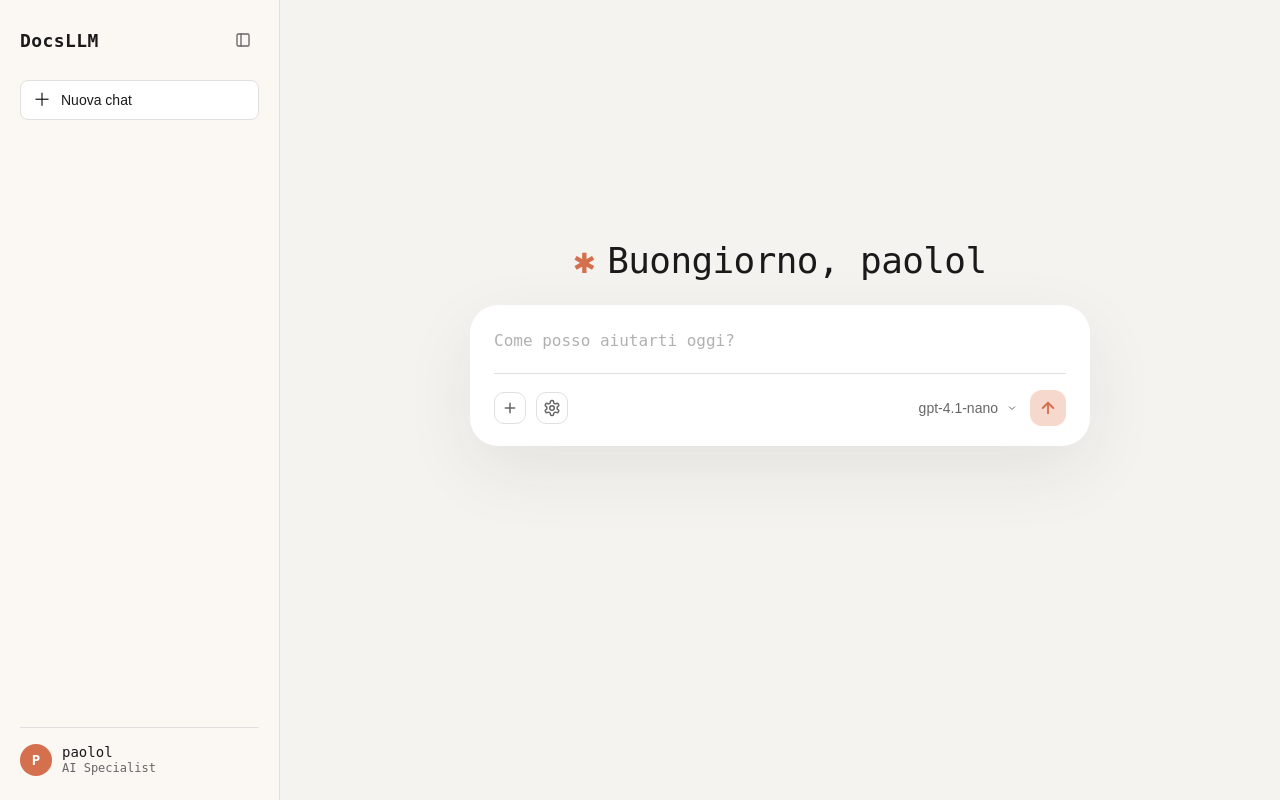
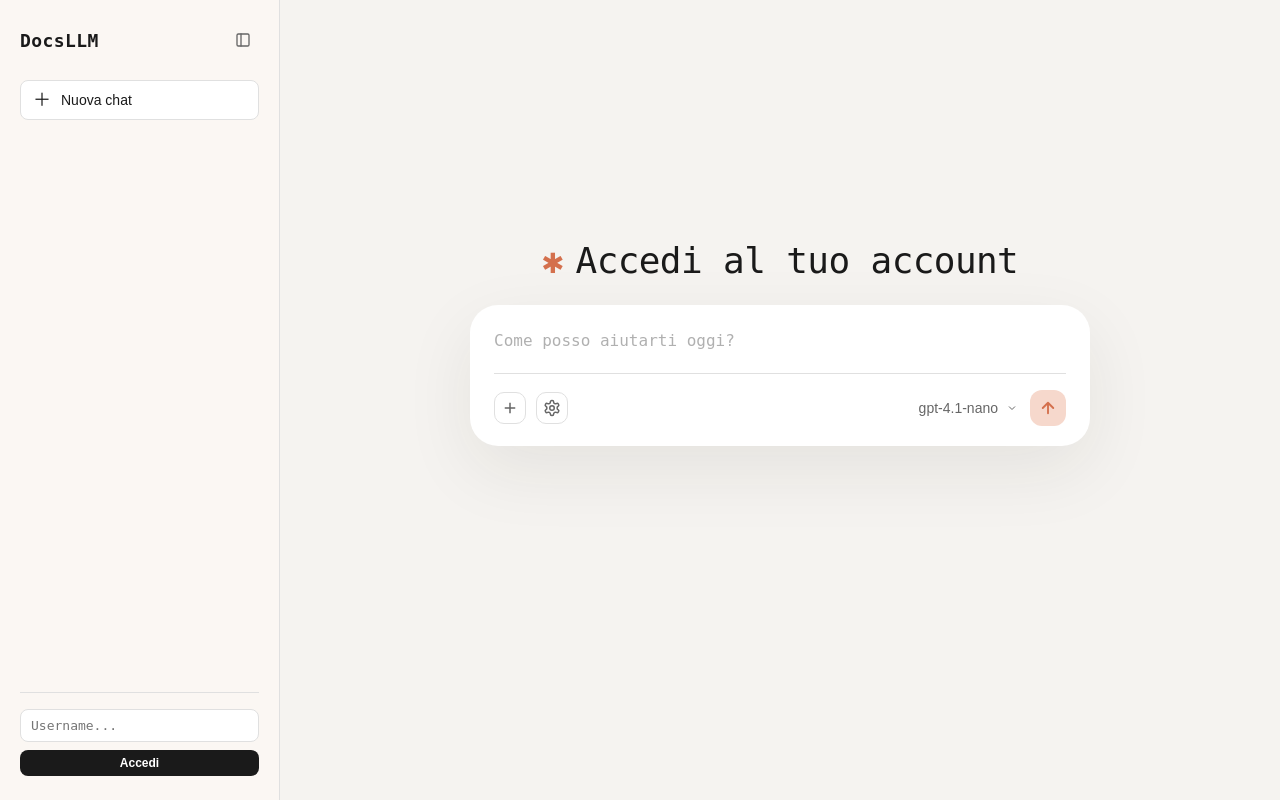
Before and after one commit to PaoloL997/DocsLLM, a Django app: template docslm/core/templates/index.html in a window 1280 px wide. Run offline with Django 5.2, Linux system fonts and the light colour scheme; the template is opened without the code that fills it, so the values that code supplies are empty.

Commit message:
feat: add login management

```diff
--- /dev/null
+++ b/docslm/core/models.py
@@ -0,0 +1,3 @@
+from django.db import models
+
+# No models needed as we are using users.csv for user data.
--- a/docslm/core/static/css/style.css
+++ b/docslm/core/static/css/style.css
@@ -230,12 +230,52 @@ html, body {
     color: var(--text-color);
 }
 
+.sidebar-login-form {
+    display: flex;
+    flex-direction: column;
+    gap: 8px;
+    width: 100%;
+}
+
+.sidebar-login-input {
+    width: 100%;
+    padding: 8px 10px;
+    border: 1px solid var(--border-color);
+    border-radius: 8px;
+    background-color: var(--secondary-color);
+    font-size: 13px;
+    font-family: inherit;
+}
+
+.sidebar-login-btn {
+    padding: 6px;
+    background-color: var(--black, #1a1a1a);
+    color: white;
+    border: none;
+    border-radius: 8px;
+    cursor: pointer;
+    font-size: 12px;
+    font-weight: 600;
+}
+
+.sidebar-user-info {
+    display: flex;
+    align-items: center;
+    gap: 10px;
+    width: 100%;
+}
+
+.sidebar.closed .sidebar-login-form {
+    display: none;
+}
+
 .sidebar-footer {
     display: flex;
     align-items: center;
     gap: 10px;
     padding-top: 16px;
     border-top: 1px solid var(--border-color);
+    min-height: 60px;
 }
 
 .sidebar-avatar {
--- a/docslm/core/static/js/app.js
+++ b/docslm/core/static/js/app.js
@@ -15,15 +15,9 @@ function initializeDropdown() {
 
 // Load greeting message
 async function loadGreeting() {
-    try {
-        const response = await fetch('/api/greeting/');
-        const data = await response.json();
-        const greetingElement = document.getElementById('greeting');
-        greetingElement.textContent = `${data.greeting}, ${data.name}`;
-    } catch (error) {
-        console.error('Error loading greeting:', error);
-        document.getElementById('greeting').textContent = 'Buongiorno, paolol';
-    }
+    const greetingElement = document.getElementById('greeting');
+    // Default message when not logged in
+    greetingElement.textContent = 'Accedi al tuo account';
 }
 
 // Setup event listeners
@@ -36,12 +30,57 @@ function setupEventListeners() {
     const modelMenu = document.getElementById('modelMenu');
     const sidebar = document.getElementById('sidebar');
     const sidebarToggle = document.getElementById('sidebarToggle');
+    const loginBtn = document.getElementById('loginBtn');
+    const usernameInput = document.getElementById('usernameInput');
 
     // Sidebar toggle
     if (sidebar && sidebarToggle) {
         sidebarToggle.addEventListener('click', function() {
             const isClosed = sidebar.classList.toggle('closed');
             sidebarToggle.setAttribute('aria-label', isClosed ? 'Apri sidebar' : 'Chiudi sidebar');
+        });
+    }
+
+    // Login functionality
+    if (loginBtn && usernameInput) {
+        loginBtn.addEventListener('click', async function() {
+            const username = usernameInput.value.trim();
+            if (!username) return;
+
+            try {
+                const response = await fetch('/api/login/', {
+                    method: 'POST',
+                    headers: {
+                        'Content-Type': 'application/json',
+                        'X-CSRFToken': getCookie('csrftoken')
+                    },
+                    body: JSON.stringify({ username: username })
+                });
+                const data = await response.json();
+
+                if (data.success) {
+                    document.getElementById('loginForm').style.display = 'none';
+                    document.getElementById('userInfo').style.display = 'flex';
+                    document.getElementById('userNameDisplay').textContent = data.name;
+                    document.getElementById('userRoleDisplay').textContent = data.role;
+                    document.getElementById('userAvatar').textContent = data.initial;
+
+                    // Update main greeting
+                    const greetingElement = document.getElementById('greeting');
+                    if (greetingElement) {
+                        greetingElement.textContent = `Benvenuto, ${data.name}`;
+                    }
+                }
+            } catch (error) {
+                console.error('Login error:', error);
+            }
+        });
+
+        // Allow login with Enter key
+        usernameInput.addEventListener('keydown', function(e) {
+            if (e.key === 'Enter') {
+                loginBtn.click();
+            }
         });
     }
 
--- a/docslm/core/templates/index.html
+++ b/docslm/core/templates/index.html
@@ -30,11 +30,20 @@
                 </ul>
             </nav>
 
-            <div class="sidebar-footer">
-                <div class="sidebar-avatar">P</div>
-                <div class="sidebar-user">
-                    <span class="sidebar-user-name">paolol</span>
-                    <span class="sidebar-user-plan">AI Specialist</span>
+            <div class="sidebar-footer" id="userContainer">
+                <!-- Mostrato se non loggato -->
+                <div id="loginForm" class="sidebar-login-form">
+                    <input type="text" id="usernameInput" placeholder="Username..." class="sidebar-login-input">
+                    <button id="loginBtn" class="sidebar-login-btn">Accedi</button>
+                </div>
+
+                <!-- Mostrato se loggato (nascosto di default) -->
+                <div id="userInfo" class="sidebar-user-info" style="display: none;">
+                    <div class="sidebar-avatar" id="userAvatar">?</div>
+                    <div class="sidebar-user">
+                        <span class="sidebar-user-name" id="userNameDisplay"></span>
+                        <span class="sidebar-user-plan" id="userRoleDisplay"></span>
+                    </div>
                 </div>
             </div>
         </aside>
@@ -44,7 +53,7 @@
         <main class="main">
             <div class="greeting-section">
                 <span class="greeting-icon">✱</span>
-                <h1 class="greeting-text" id="greeting"></h1>
+                <h1 class="greeting-text" id="greeting">Accedi al tuo account</h1>
             </div>
 
             <section class="chat-card">
--- a/docslm/core/urls.py
+++ b/docslm/core/urls.py
@@ -7,4 +7,5 @@ urlpatterns = [
     path('', views.index, name='index'),
     path('api/greeting/', views.get_greeting, name='greeting'),
     path('api/send-message/', views.send_message, name='send_message'),
+    path('api/login/', views.user_login, name='login'),
 ]
```
Also changed, not shown: docslm/core/views.py (+40 -12 lines).
